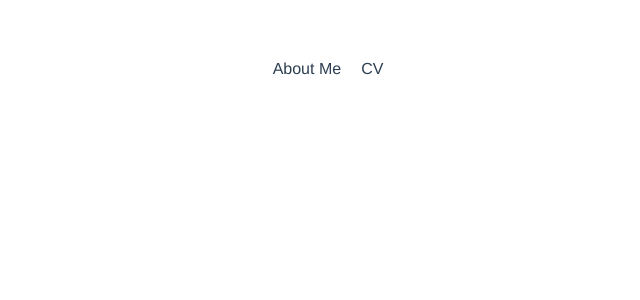
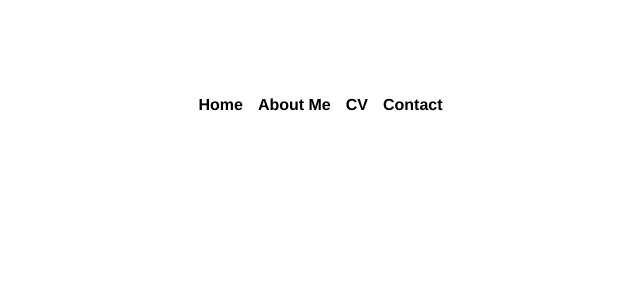
Before and after one commit to Christianbenjaminsson/portfolio, a Vue app: page / in a window 1280 px wide. Shown: the top 300 px of the page, without its empty margins (332-972 px from the left). Built offline with nearby package versions, Linux system fonts and the light colour scheme.

Commit message:
Create menu and create pages for about me, cv and contact

```diff
--- a/src/App.vue
+++ b/src/App.vue
@@ -1,17 +1,19 @@
 <template>
   <div id="app">
-    <Home />
+    <homePage />
   </div>
 </template>
 
 <script>
-import Home from "./components/Home";
+import homePage from "./components/home-page";
 
 export default {
   name: "App",
   components: {
-    Home,
+    homePage,
   },
+
+  homePage,
 };
 </script>
 
--- a/src/components/Home.vue
+++ /dev/null
@@ -1,39 +0,0 @@
-<template>
-  <body>
-    <header>
-      <menu>
-        <ul>
-          <li>About Me</li>
-          <li>CV</li>
-        </ul>
-      </menu>
-    </header>
-  </body>
-</template>
-
-<script>
-export default {
-  name: "HelloWorld",
-  props: {
-    msg: String,
-  },
-};
-</script>
-
-<!-- Add "scoped" attribute to limit CSS to this component only -->
-<style scoped>
-h3 {
-  margin: 40px 0 0;
-}
-ul {
-  list-style-type: none;
-  padding: 0;
-}
-li {
-  display: inline-block;
-  margin: 0 10px;
-}
-a {
-  color: #42b983;
-}
-</style>
--- /dev/null
+++ b/src/components/home-page.vue
@@ -0,0 +1,56 @@
+<template>
+  <body>
+    <div class="header">
+      <div class="menu">
+        <ul>
+          <li><a href="./home-page.vue">Home</a></li>
+          <li><a href="./about-page.vue">About Me</a></li>
+          <li><a href="./cv-page.vue">CV</a></li>
+          <li><a href="./contact-page.vue">Contact</a></li>
+        </ul>
+      </div>
+    </div>
+  </body>
+</template>
+
+<script>
+export default {
+  name: "HelloWorld",
+  props: {
+    msg: String,
+  },
+};
+</script>
+
+<!-- Add "scoped" attribute to limit CSS to this component only -->
+<style>
+body {
+  padding: 10px;
+  margin: auto;
+}
+
+.header {
+  position: relative;
+}
+
+.menu ul {
+  list-style: none;
+}
+
+.menu li {
+  display: inline-block;
+  margin-right: 15px;
+  align-items: center;
+}
+
+.menu a {
+  text-decoration: none;
+  font-size: 16px;
+  font-weight: bold;
+  color: black;
+}
+
+.menu a:hover {
+  border-bottom: 1px solid black;
+}
+</style>
```
Also changed, not shown: src/components/about-page.vue (added), src/components/contact-page.vue (added), src/components/cv-page.vue (added).
